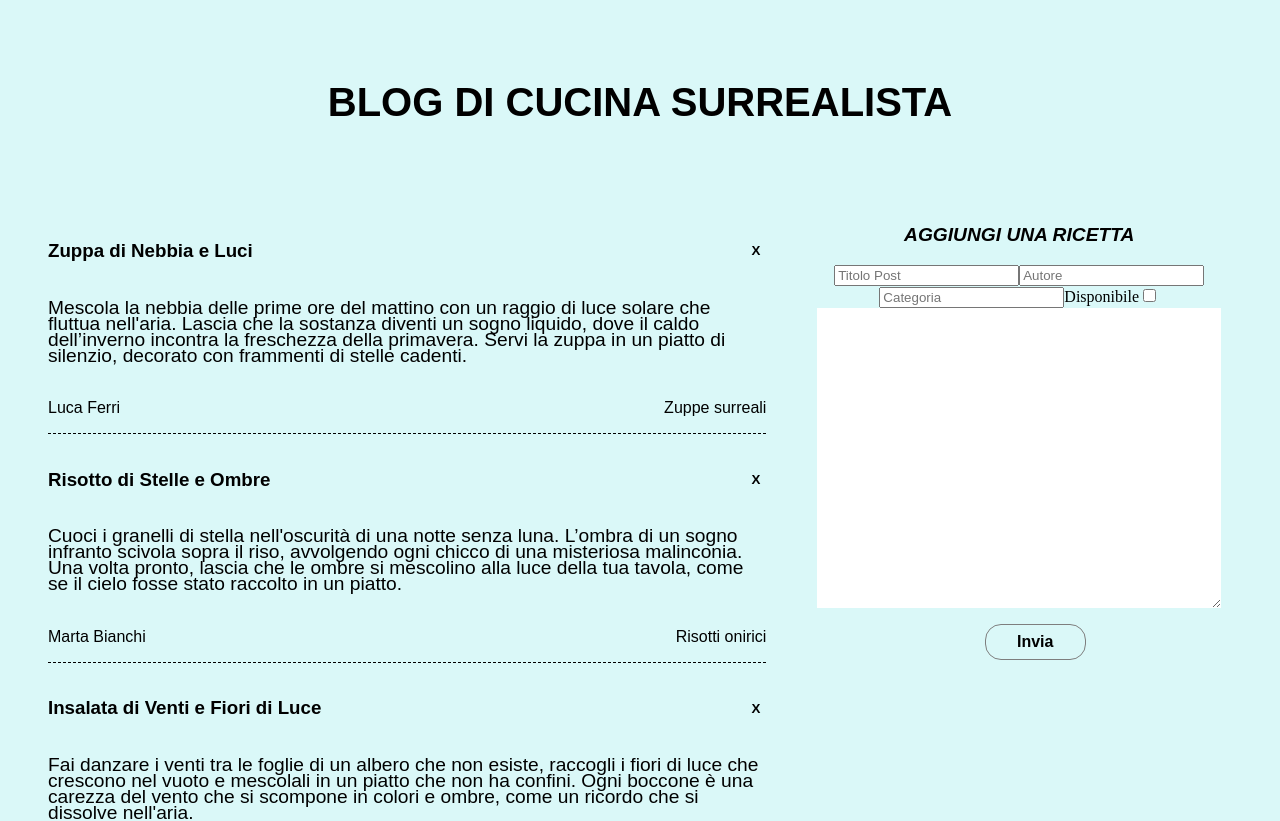
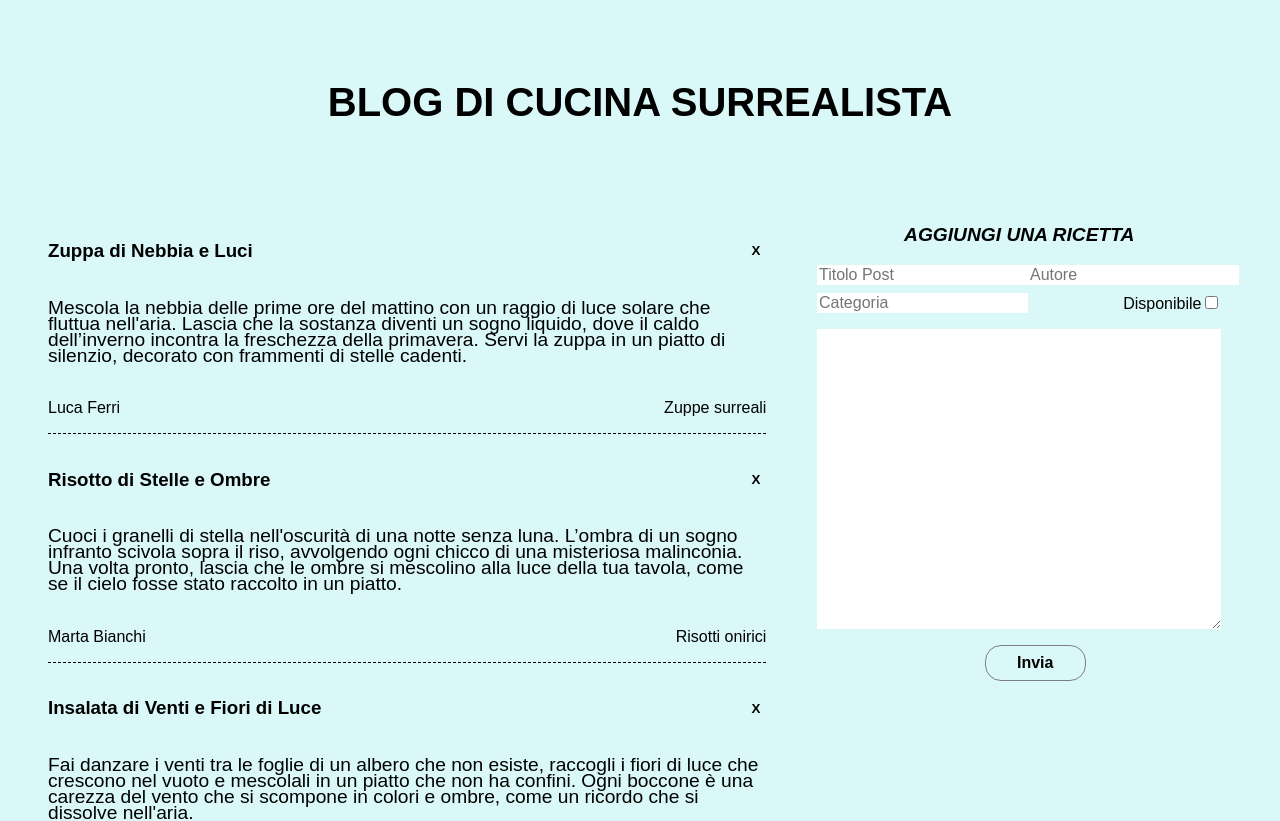
Before and after one commit to valentinobellini/react-form-multifield, a React (Vite) app: page / in a window 1280 px wide. Shown: the top 821 px of the page. Built offline with nearby package versions, Linux system fonts and the light colour scheme.

Commit message:
add e.target type condition for checkbox

```diff
--- a/src/components/BlogPosts.jsx
+++ b/src/components/BlogPosts.jsx
@@ -39,12 +39,13 @@ const blogPosts = [
 ];
 
 const initialFormData = {
-    name: "",
-    image: "",
-    description: "",
-    price: 0,
-    available: false,
-}
+    title: "",
+    author: "",
+    content: "",
+    category: "",
+    available: false
+};
+
 
 
 export default function BlogPost() {
@@ -75,13 +76,15 @@ export default function BlogPost() {
 
 
     // funzione per la modifica dei dati nel form
-    const handleFormData = (e) => {
-        const { name, value } = e.target;
-        setNewPost(prevState => ({
-            ...prevState,
-            [name]: value
+    function handleFormData(e) {
+        const value = e.target.type === "checkbox" ? e.target.checked : e.target.value;
+
+        setNewPost((currentNewPost) => ({
+            ...currentNewPost,
+            [e.target.name]: value,
         }));
     }
+
 
 
     // funzione per la rimozione del post
@@ -165,7 +168,7 @@ export default function BlogPost() {
                                 onChange={handleFormData}
                                 placeholder="Categoria"
                             />
-
+                            <div className="available">
                                 <label htmlFor="available">Disponibile</label>
                                 <input
                                     type="checkbox"
@@ -174,6 +177,7 @@ export default function BlogPost() {
                                     onChange={handleFormData}
                                     id="available"
                                 />
+                            </div>
 
 
                         </div>
--- a/src/index.css
+++ b/src/index.css
@@ -127,6 +127,47 @@ form {
   align-items: center;
 }
 
+.upper-inputs {
+  display: flex;
+  justify-content: space-between;
+  width: 80%;
+  margin-bottom: 0.5rem;
+}
+
+.upper-inputs input {
+  border: none;
+  font-size: 1rem;
+  font-Family: "Montserrat", sans-serif;
+}
+
+.lower-inputs {
+  display: flex;
+  justify-content: space-between;
+  width: 80%;
+  margin-bottom: 1rem;
+}
+
+.lower-inputs input {
+  border: none;
+  font-size: 1rem;
+  font-Family: "Montserrat", sans-serif;
+}
+
+.available label,
+.available input {
+  border: none;
+  font-size: 1rem;
+  font-Family: "Montserrat", sans-serif;
+}
+
+.upper-inputs input:focus {
+  outline: none;
+}
+
+.lower-inputs input:focus {
+  outline: none;
+}
+
 .textarea-caption {
   font-Family: "Montserrat", sans-serif;
   font-size: 1.2rem;
@@ -139,7 +180,7 @@ textarea {
   height: 300px;
   border: none;
   width: 80%;
-  font-size: 1.2rem;
+  font-size: 1rem;
   font-Family: "Montserrat", sans-serif;
   padding: 1rem;
 }
```
Lines whose indentation alone changed are shown as unchanged.
